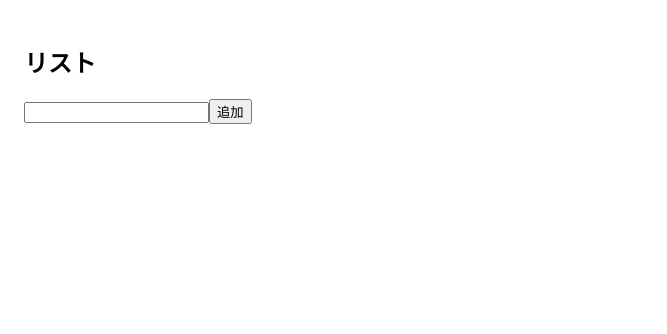
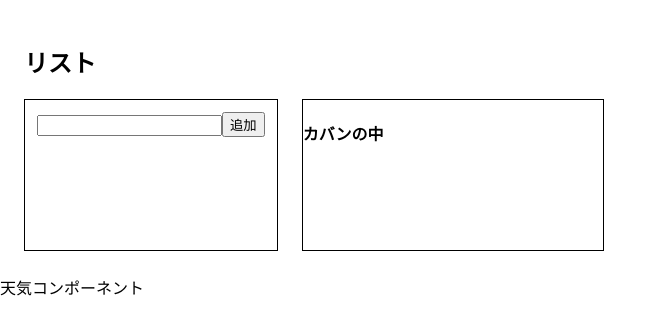
Before and after one commit to koudaihirata/development, a React (Create React App) app: page / in a window 1280 px wide. Shown: the top 334 px of the page, without its empty margins (0-667 px from the left). Built offline with nearby package versions, Linux system fonts and the light colour scheme.

Commit message:
天気のAPIを使用するためのコンポーネント作成

```diff
--- a/src/Pages/List/page.tsx
+++ b/src/Pages/List/page.tsx
@@ -6,21 +6,35 @@ export default function List() {
     const {
         inputValue,
         tasks,
+        bagItems,
         handleInputChange,
         handleAddTask,
         handleKeyDown,
-        handleRemoveTask
+        handleRemoveTask,
+        handleAddBag
     } = TaskHooks();
 
     return (
-        <section style={{ padding: '24px' }}>
+        <section style={{padding: '24px'}}>
             <h2>リスト</h2>
-            <input type="text" value={inputValue} onChange={handleInputChange} onKeyDown={handleKeyDown}  />
-            <button onClick={handleAddTask}>追加</button>
+            <div style={{display:'flex',gap:'24px'}}>
+                <div style={{border:'1px solid #000',padding: '12px'}}>
+                    <input type="text" value={inputValue} onChange={handleInputChange} onKeyDown={handleKeyDown}  />
+                    <button onClick={handleAddTask}>追加</button>
 
-            {tasks.map((task, index) => (
-                <Task key={index} task={task} onRemove={() => handleRemoveTask(index)} />
-            ))}
+                    {tasks.map((task, index) => (
+                        <Task key={index} task={task} onRemove={() => handleRemoveTask(index)} onAdd={() => handleAddBag(index)} />
+                    ))}
+                </div>
+                <div style={{width:'300px',height:'150px',border:'1px solid #000'}}>
+                    <h4>カバンの中</h4>
+                    <ul>
+                        {bagItems.map((item, index) => (
+                            <li key={index}>{item}</li>
+                        ))}
+                    </ul>
+                </div>
+            </div>
         </section>
     );
 }
--- a/src/components/Task.tsx
+++ b/src/components/Task.tsx
@@ -3,6 +3,7 @@
 type task = {
     task: string
     onRemove: () => void;
+    onAdd: () => void;
 }
 
 export default function Task(props: task) {
@@ -11,7 +12,7 @@ export default function Task(props: task) {
             <section style={{width:'300px',height:'150px',border:'1px solid #000'}}>
                 <h3>{props.task}</h3>
                 <div>
-                    <button>
+                    <button onClick={props.onAdd}>
                         カバンに入れた
                     </button>
                     <button onClick={props.onRemove}>
--- /dev/null
+++ b/src/components/Weather.tsx
@@ -0,0 +1,9 @@
+
+
+export default function Weather() {
+    return(
+        <>
+            天気コンポーネント
+        </>
+    )
+}
--- a/src/hooks/TaskHooks.ts
+++ b/src/hooks/TaskHooks.ts
@@ -3,6 +3,7 @@ import { useState } from 'react';
 export function TaskHooks() {
     const [inputValue, setInputValue] = useState<string>('');
     const [tasks, setTasks] = useState<string[]>([]);
+    const [bagItems, setBagItems] = useState<string[]>([]);
 
     const handleInputChange = (e: React.ChangeEvent<HTMLInputElement>) => {
         setInputValue(e.target.value);
@@ -10,7 +11,7 @@ export function TaskHooks() {
 
     const handleAddTask = () => {
         if (inputValue.trim() !== '') {
-            setTasks([...tasks, inputValue]);
+            setTasks((prev)=>[...prev, inputValue]);
             setInputValue('');
         }
     };
@@ -25,12 +26,19 @@ export function TaskHooks() {
         setTasks(tasks.filter((_, i) => i !== index));
     };
 
+    const handleAddBag = (index: number) => {
+        setBagItems((prev) => [...prev, tasks[index]]);
+        setTasks(tasks.filter((_, i) => i !== index));
+    };
+
     return {
         inputValue,
         tasks,
+        bagItems,
         handleInputChange,
         handleAddTask,
         handleKeyDown,
         handleRemoveTask,
+        handleAddBag,
     };
 }
--- a/src/index.tsx
+++ b/src/index.tsx
@@ -3,6 +3,7 @@ import ReactDOM from 'react-dom/client';
 import './index.css';
 import reportWebVitals from './reportWebVitals';
 import List from './Pages/List/page';
+import Weather from './components/Weather';
 
 const root = ReactDOM.createRoot(
   document.getElementById('root') as HTMLElement
@@ -10,6 +11,7 @@ const root = ReactDOM.createRoot(
 root.render(
   <React.StrictMode>
     <List/>
+    <Weather/>
   </React.StrictMode>
 );
 
```
